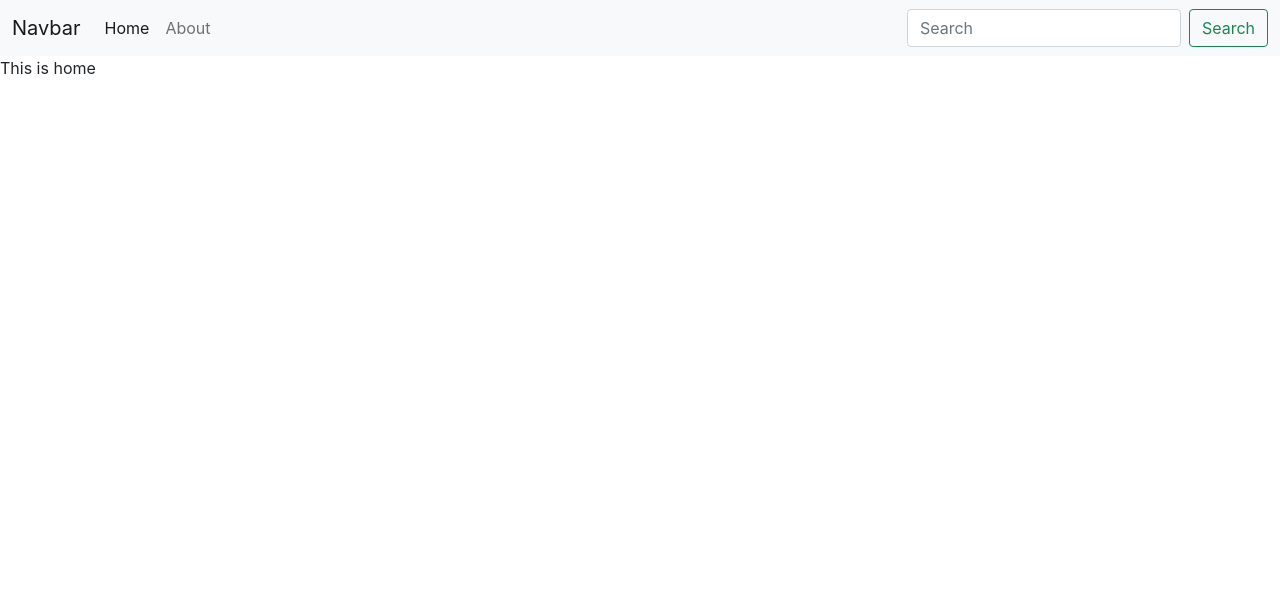
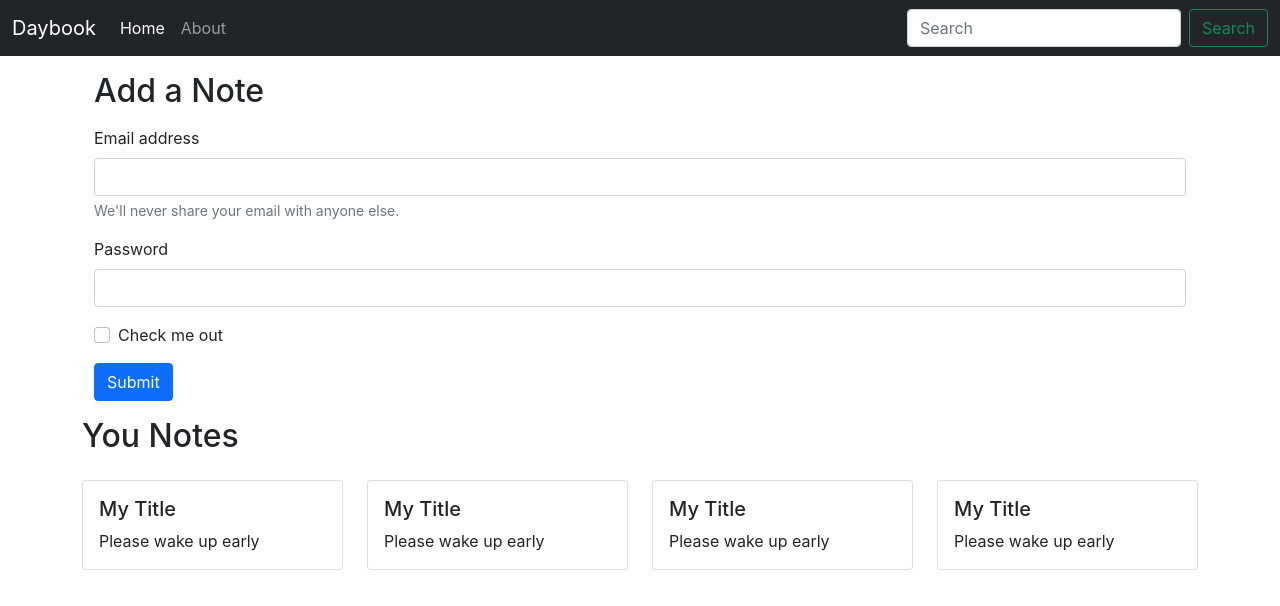
Before and after one commit to Usman6982/Daybook-Fronted, a React (Create React App) app: page / in a window 1280 px wide. Shown: the top 606 px of the page. Built offline with nearby package versions, Linux system fonts and the light colour scheme.

Commit message:
Context API

```diff
--- a/src/App.js
+++ b/src/App.js
@@ -6,19 +6,29 @@
 import Navbar from './Components/Navbar';
 import Home from './Components/Home';
 import About from './Components/About';
+import NoteState from './Context/notes/NoteState';
+
+
 function App() {
   return (
     <>
+    <NoteState>
+
       <BrowserRouter>
         <Navbar/>
+        <div className="container">
           <Routes>
+
           <Route exact path="/" element={<Home/>}>
             </Route>
-
           <Route exact path="/about" element={<About/>}>
           </Route>
+
           </Routes>
+          </div>
       </BrowserRouter>
+
+      </NoteState>
     </>
   );
 }
--- a/src/Components/About.js
+++ b/src/Components/About.js
@@ -1,9 +1,9 @@
 import React from 'react'
+export const About = () => {
 
-export const About = () => {
   return (
     <div>
-      This is about
+      This is about page
     </div>
   )
 }
--- a/src/Components/Home.js
+++ b/src/Components/Home.js
@@ -1,10 +1,33 @@
-import React from 'react'
+
+import Notes from './Notes';
 
 export const Home = () => {
+
   return (
     <div>
-      This is home
+    <div className="container my-3">
+      <h2>Add a Note</h2>
+      <form className='my-3'>
+        <div className="mb-3">
+          <label htmlFor="exampleInputEmail1" className="form-label">Email address</label>
+          <input type="email" className="form-control" id="exampleInputEmail1" aria-describedby="emailHelp"/>
+            <div id="emailHelp" className="form-text">We'll never share your email with anyone else.</div>
+        </div>
+        <div className="mb-3">
+          <label htmlFor="exampleInputPassword1" className="form-label">Password</label>
+          <input type="password" className="form-control" id="exampleInputPassword1"/>
+        </div>
+        <div className="mb-3 form-check">
+          <input type="checkbox" className="form-check-input" id="exampleCheck1"/>
+            <label className="form-check-label" htmlFor="exampleCheck1">Check me out</label>
+        </div>
+        <button type="submit" className="btn btn-primary">Submit</button>
+      </form>
+      </div>
+
+      <Notes/>
     </div>
+
   )
 }
 
--- a/src/Components/Navbar.js
+++ b/src/Components/Navbar.js
@@ -1,14 +1,16 @@
-import React from 'react';
-import {
-    Link
-  } from "react-router-dom"
+import React,{useEffect} from 'react';
+import {Link, useLocation} from "react-router-dom"
 
 const Navbar = () => {
+  let location = useLocation();
+  useEffect(()=> {
+    console.log(location.pathname)
+},[location]);
   return (
-    <nav className="navbar navbar-expand-lg navbar-light bg-light">
+    <nav className="navbar navbar-expand-lg navbar-dark bg-dark">
       <div className="container-fluid">
         <Link className="navbar-brand" to="/">
-          Navbar
+          Daybook
         </Link>
         <button
           className="navbar-toggler"
@@ -24,12 +26,12 @@
         <div className="collapse navbar-collapse" id="navbarSupportedContent">
           <ul className="navbar-nav me-auto mb-2 mb-lg-0">
             <li className="nav-item">
-              <Link className="nav-link active" aria-current="page" to="/">
+              <Link className={`nav-link ${location.pathname==="/"? "active":""}`} aria-current="page" to="/">
                 Home
               </Link>
             </li>
             <li className="nav-item">
-              <Link className="nav-link" to="/about">
+              <Link className={`nav-link ${location.pathname==="/about"? "active":""}`} to="/about">
                 About
               </Link>
             </li>
--- /dev/null
+++ b/src/Components/Noteitem.js
@@ -0,0 +1,18 @@
+import React from 'react'
+
+const Noteitem = (props) => {
+    const { note } = props;
+    return (
+        <div className="col-md-3">
+           <div class="card my-3">
+                    <div class="card-body">
+                        <h5 class="card-title">{note.title}</h5>
+                        <p class="card-text">{note.description}</p>
+
+                    </div>
+            </div>
+        </div>
+    )
+}
+
+export default Noteitem
--- /dev/null
+++ b/src/Components/Notes.js
@@ -0,0 +1,18 @@
+import React,{useContext} from 'react'
+import NoteContext from "../Context/notes/NoteContext"
+import Noteitem from './Noteitem';
+
+const Notes = () => {
+    const context = useContext(NoteContext);
+  const {notes, setNotes}=context;
+  return (
+    <div className="row my-3">
+    <h2>You Notes</h2>
+    {notes.map((note)=>{
+      return <Noteitem note={note}/>
+    })}
+    </div>
+  )
+}
+
+export default Notes
--- /dev/null
+++ b/src/Context/notes/NoteContext.js
@@ -0,0 +1,5 @@
+import {createContext} from "react";
+
+const NoteContext = createContext();
+
+export default NoteContext;
--- /dev/null
+++ b/src/Context/notes/NoteState.js
@@ -0,0 +1,54 @@
+import React from "react";
+import NoteContext from "./NoteContext";
+import { useState } from "react";
+
+const NoteState = (props)=>{
+
+  const notesInitial = [
+    {
+      "_id": "654744a46090cd776ff2f603",
+      "user": "6540eb1a257e115c96d91205",
+      "title": "My Title",
+      "description": "Please wake up early",
+      "tag": "personal",
+      "date": "2023-11-05T07:30:44.977Z",
+      "__v": 0
+    },
+    {
+      "_id": "654745ca4f244d5526c5debc",
+      "user": "6540eb1a257e115c96d91205",
+      "title": "My Title",
+      "description": "Please wake up early",
+      "tag": "personal",
+      "date": "2023-11-05T07:35:38.460Z",
+      "__v": 0
+    },
+    {
+      "_id": "65475cb3fc46821157d6b846",
+      "user": "6540eb1a257e115c96d91205",
+      "title": "My Title",
+      "description": "Please wake up early",
+      "tag": "personal",
+      "date": "2023-11-05T09:13:23.143Z",
+      "__v": 0
+    },
+    {
+      "_id": "65475d8dfc46821157d6b849",
+      "user": "6540eb1a257e115c96d91205",
+      "title": "My Title",
+      "description": "Please wake up early",
+      "tag": "personal",
+      "date": "2023-11-05T09:17:01.194Z",
+      "__v": 0
+    }
+  ]
+  const [notes,setNotes] = useState(notesInitial)
+
+   return (
+  <NoteContext.Provider value={{notes,setNotes}}>
+        {props.children}
+    </NoteContext.Provider>
+    )
+
+}
+export default NoteState;
```
Also changed, not shown: 1 other file (tests, documents, lock files or other folders).
